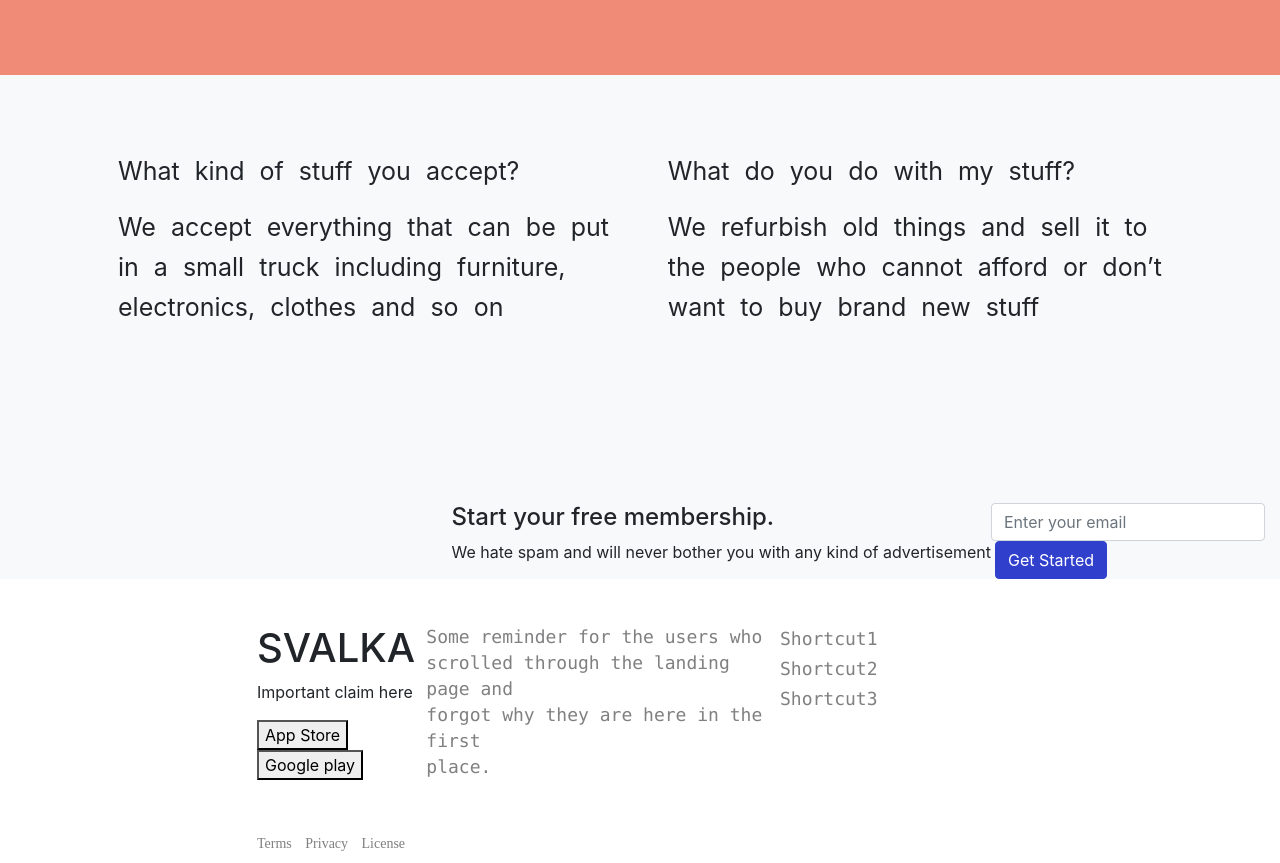
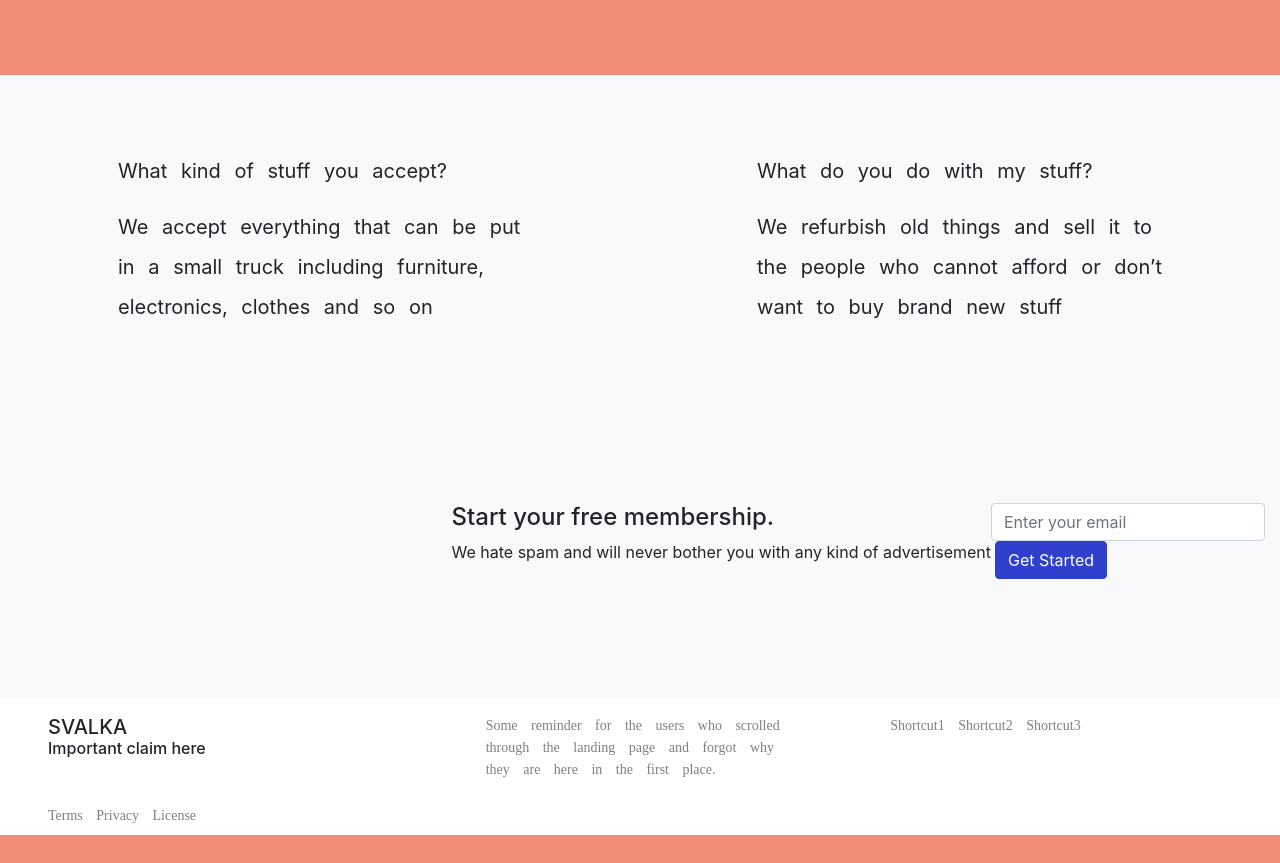
Before and after one commit to danilissadovski/svalka, a React (Create React App) app in the folder landing/: page / in a window 1280 px wide. Shown: the part 900-1763 px from the top of the page. After the commit the page ends 1735 px from the top, so only its background shows below. Built offline with nearby package versions, Linux system fonts and the light colour scheme.

Commit message:
approximately good adaptation

```diff
--- a/landing/src/App.css
+++ b/landing/src/App.css
@@ -1,91 +1,3 @@
-body{
-    background-color: #f08b77;
-}
-
-.menu__item{
-    margin-right: 50px;
-}
-
-header nav{
-    float: right;
-    padding-top: 39px;
-    margin-left: 130px;
-    margin-right: 220px;
-}
-
-header nav ul{
-    display: flex;
-    flex-direction: row;
-    align-items: center;
-}
-
-header nav ul li{
-    list-style: none;
-}
-
-header nav ul li a:hover{
-    background-color: #3040CC;
-    color: #fff;
-    text-decoration: none;
-    transition: 0.3s;
-    padding: 20px;
-}
-
-header nav ul li a{
-    color: black;
-    text-decoration: none;
-    font-size: 18px;
-    padding: 0 30px;
-}
-
-header nav ul li button{
-    background-color: #3040CC;
-    border: none;
-    color: white;
-    padding: 18px;
-}
-
-.top{
-    padding-top: 45px;
-    padding-left: 207px;
-    line-height: 0.1;
-    margin-left: 50px;
-}
-
-.Get-rid-of-stuff {
-    width: 754px;
-    height: 165px;
-    font-family: Monaco;
-    font-size: 80px;
-    font-weight: normal;
-    font-style: normal;
-    font-stretch: normal;
-    line-height: 0.98;
-    letter-spacing: -0.5px;
-    color: #2b292d;
-    padding-left: 126px;
-    padding-top: 177px;
-    margin-left: 130px;
-    margin-right: 100px;
-}
-
-.Give-things-you-no-l {
-    width: 490px;
-    height: 136px;
-    font-family: Monaco;
-    font-size: 24px;
-    font-weight: normal;
-    font-style: normal;
-    font-stretch: normal;
-    line-height: 1.42;
-    letter-spacing: normal;
-    color: #2b292d;
-    padding-left: 130px;
-    padding-top: 185px;
-    margin-left: 130px;
-    margin-right: 100px;
-}
-
 .choto{
     padding-left: 126px;
     padding-top: 150px;
@@ -141,7 +53,7 @@ header nav ul li button{
 
 .container{
     background-color: #f4f5f7;
-    font-size: 25px;
+    font-size: 20px;
     word-spacing: 8px;
     line-height: 30px;
     display: flex;
@@ -218,8 +130,6 @@ header nav ul li button{
 }
 
 .container-4{
-    width: 183px;
-    height: 22px;
     font-family: WorkSans;
     font-size: 14px;
     font-weight: normal;
@@ -230,3 +140,7 @@ header nav ul li button{
     word-spacing: 10px;
     color: rgba(43, 41, 45, 0.6);
 }
+
+.content-2-3{
+    padding-bottom: 120px;
+}
--- a/landing/src/components/content2.js
+++ b/landing/src/components/content2.js
@@ -3,9 +3,8 @@ import {Button, Media, Input} from 'reactstrap';
 
 const Example = () => {
     return (
-        <Media>
+        <Media className="content-2-3">
             <Media left href="#">
-                <Media data-src="./img/1.jpeg/1400×441" alt="Generic placeholder image" />
             </Media>
             <Media body>
                 <Media heading>
--- a/landing/src/components/end.js
+++ b/landing/src/components/end.js
@@ -3,7 +3,7 @@ import React from "react";
 class End extends React.Component{
   render() {
     return(
-        <div className="content-4">
+        <div className="content-4 px-lg-5">
             <div className="container-4">
                 Terms    Privacy    License
             </div>
--- a/landing/src/components/footer.js
+++ b/landing/src/components/footer.js
@@ -3,34 +3,17 @@ import React from "react";
 class Footer extends React.Component{
   render() {
     return(
-        <div className="content-3">
-            <div className="container-3">
-                <div>
-                    <h1> SVALKA</h1>
-                    <p>Important claim here</p>
-                    <button>
-                    <a>
-                        App Store
-                    </a>
-                    </button>
-                    <button>
-                    <a>
-                        Google play
-                    </a>
-                    </button>
-                </div>
-            </div>
-            <div className="Some-reminder-for-th">
-                Some reminder for the users who <br/>
-                scrolled through the landing page and <br/>
-                forgot why they are here in the first <br/>
-                place.
-            </div>
-            <div className="Shortcut1-Shortcut23">
-                Shortcut1 <br/>
-                Shortcut2 <br/>
-                Shortcut3
-            </div>
+        <div className="row py-3 bg-white px-lg-5">
+            <h5 className="col-4">
+                SVALKA
+                <h6>Important claim here</h6>
+            </h5>
+            <div className="col-4 px-lg-5 container-4">Some reminder for the users who scrolled
+                through the landing page and forgot why they are here in the first place.</div>
+            <div className="col-4 px-lg-5 container-4">
+                Shortcut1
+                Shortcut2
+                Shortcut3</div>
         </div>
     );
   }
```
